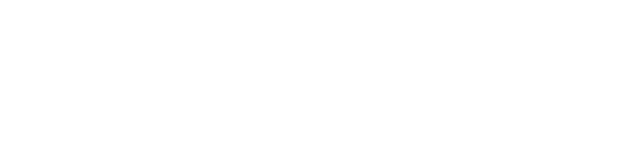
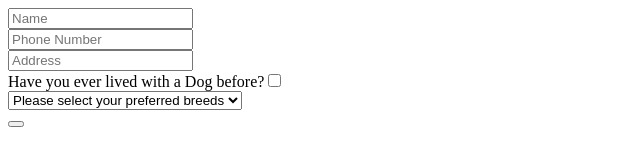
Before and after one commit to acciojob/dog-adoption-application-AD0808, a website: page main.html in a window 1280 px wide. Shown: the whole page, without its empty margins (0-640 px from the left). Drawn offline with Linux system fonts and the light colour scheme.

Commit message:
created a submission

```diff
--- a/main.html
+++ b/main.html
@@ -8,6 +8,27 @@
 
 <body>
 	<!-- the entire body must be written by student -->
+
+	<form method="post">
+		<label for="name"></label><input id="name" placeholder="Name" type="text" />
+		<br>
+		<label for="phone"></label><input id="phone" placeholder="Phone Number" type="text" />
+		<br>
+		<label for="address"></label><input id="address" placeholder="Address" type="text" />
+		<br>
+		<label for="checkbox">Have you ever lived with a Dog before?</label><input id="checkbox" type="checkbox" value="Have you ever lived with a Dog before?" />
+		<br>
+		<select id="multiSelect">
+			<option>Please select your preferred breeds</option>
+			<option>Doberman</option>
+			<option>Husky</option>
+			<option>Pomerian</option>
+		</select>
+		<br>
+		<button id="submit" type="submit" value="Submit"></button>
+
+	</form>
+
     <script type="text/javascript" src="./script.js">
 </script>
 
```
